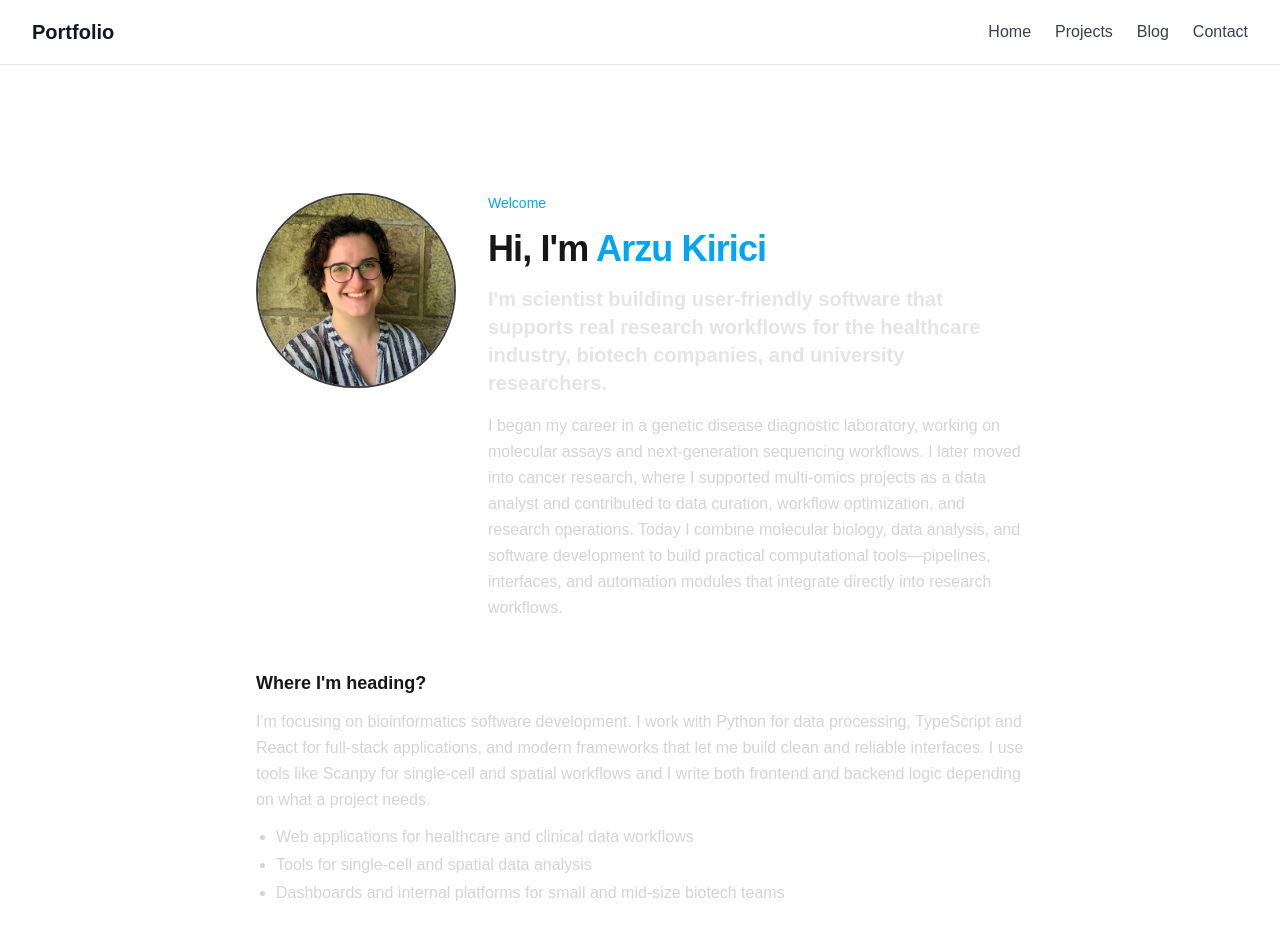
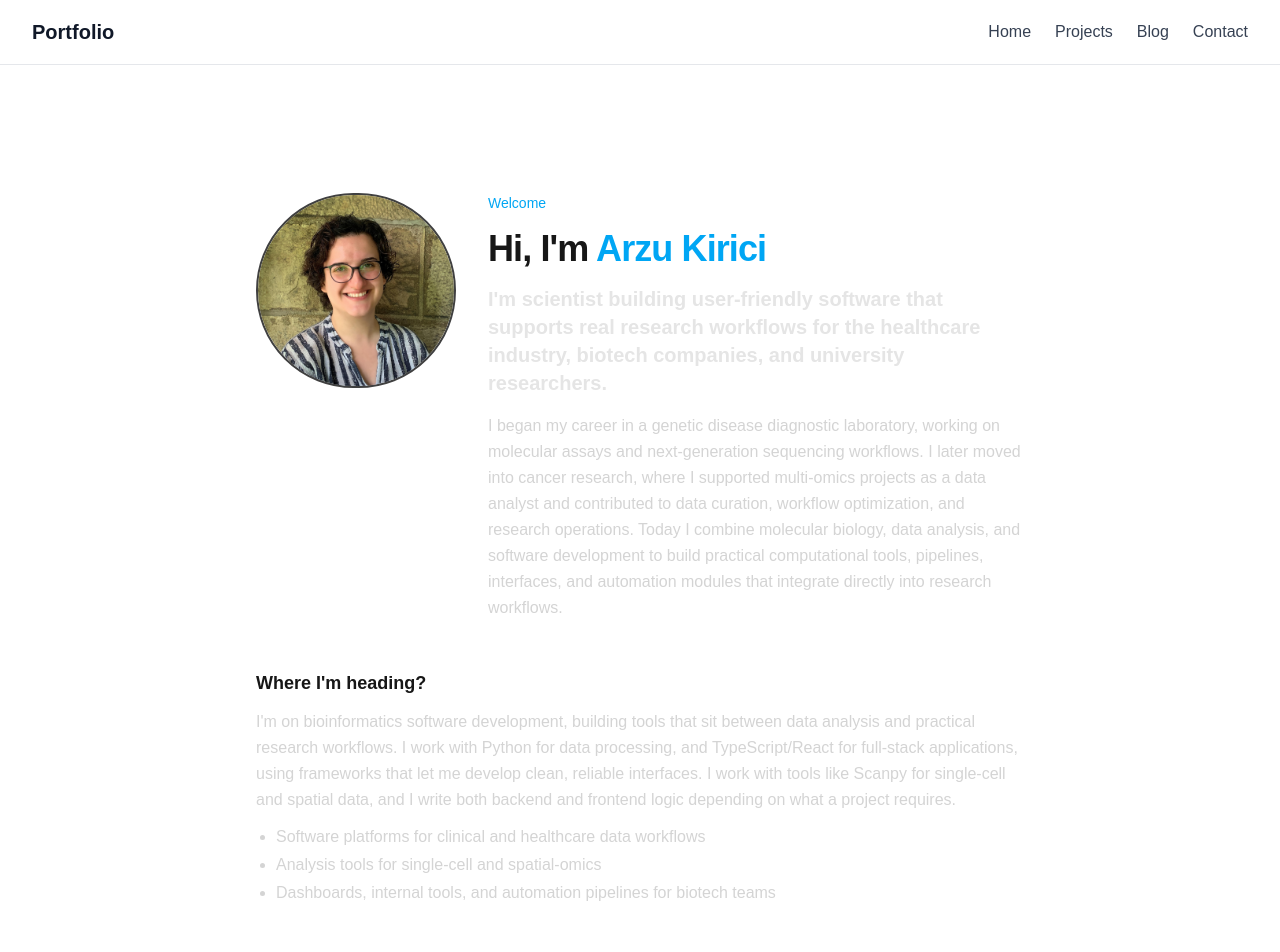
Before and after one commit to agkirici/agkirici.github.io, a Next.js app: page / in a window 1280 px wide. Shown: the top 952 px of the page. Built offline with nearby package versions, Linux system fonts and the light colour scheme.

Commit message:
Update homepage content

```diff
--- a/app/page.tsx
+++ b/app/page.tsx
@@ -33,7 +33,7 @@ export default function HomePage() {
             <p className="text-neutral-300 leading-relaxed">
             I began my career in a genetic disease diagnostic laboratory, working on molecular assays and next-generation sequencing workflows.
             I later moved into cancer research, where I supported multi-omics projects as a data analyst and contributed to data curation, workflow optimization, and research operations.
-            Today I combine molecular biology, data analysis, and software development to build practical computational tools—pipelines,
+            Today I combine molecular biology, data analysis, and software development to build practical computational tools, pipelines,
             interfaces, and automation modules that integrate directly into research workflows.
             </p>
           </div>
@@ -44,17 +44,16 @@ export default function HomePage() {
           <h3 className="text-lg font-semibold">Where I&apos;m heading?</h3>
 
           <p className="text-neutral-300 leading-relaxed">
-            I&apos;m focusing on bioinformatics software development. I work with Python
-            for data processing, TypeScript and React for full-stack applications, and
-            modern frameworks that let me build clean and reliable interfaces. I use
-            tools like Scanpy for single-cell and spatial workflows and I write both
-            frontend and backend logic depending on what a project needs.
+            I&apos;m on bioinformatics software development, building tools that sit between data analysis and practical research workflows.
+            I work with Python for data processing, and TypeScript/React for full-stack applications,
+            using frameworks that let me develop clean, reliable interfaces. I work with tools like Scanpy for single-cell and spatial data,
+            and I write both backend and frontend logic depending on what a project requires.
           </p>
 
           <ul className="list-disc pl-5 space-y-1 text-neutral-300">
-            <li>Web applications for healthcare and clinical data workflows</li>
-            <li>Tools for single-cell and spatial data analysis</li>
-            <li>Dashboards and internal platforms for small and mid-size biotech teams</li>
+            <li>Software platforms for clinical and healthcare data workflows</li>
+            <li>Analysis tools for single-cell and spatial-omics</li>
+            <li>Dashboards, internal tools, and automation pipelines for biotech teams</li>
           </ul>
         </section>
 
```
